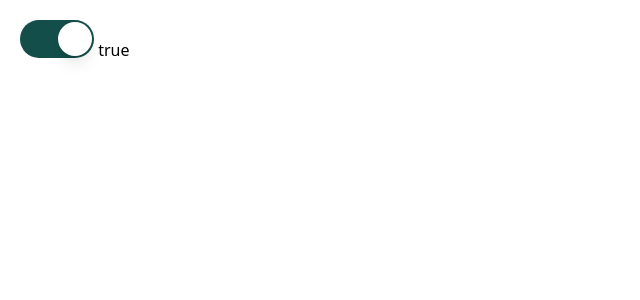
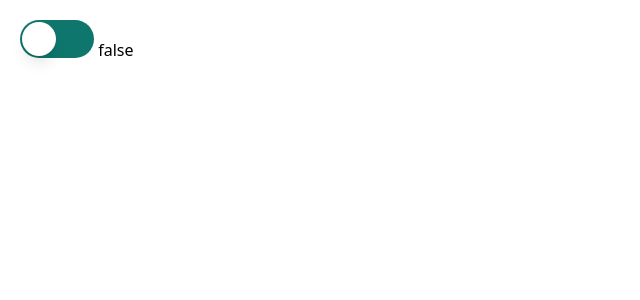
Before and after one commit to jimoh-sodiq/tab, a Nuxt app: page / in a window 1280 px wide. Shown: the top 300 px of the page, without its empty margins (0-640 px from the left). Built offline with nearby package versions, Linux system fonts and the light colour scheme.

Commit message:
removed unused props decalared

```diff
--- a/app.vue
+++ b/app.vue
@@ -145,7 +145,7 @@ const check = ref(false)
 const switcher =() => {
   check.value = !check.value
 }
-const enabled = ref(true)
+const enabled = ref(false)
 const categories = ref({
   Recent: [
     {
--- a/components/Toggle.ts
+++ b/components/Toggle.ts
@@ -4,13 +4,6 @@ import { Fragment } from "vue";
 export const Toggle = defineComponent({
   name: "Toggle",
   props: {
-    as: {
-      type: String,
-      default: "button",
-    },
-    name: {
-      type: String,
-    },
     modelValue: {
       type: Boolean,
       required: true,
```
